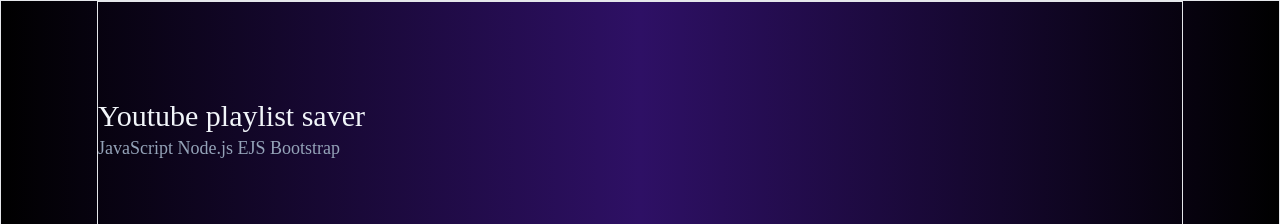
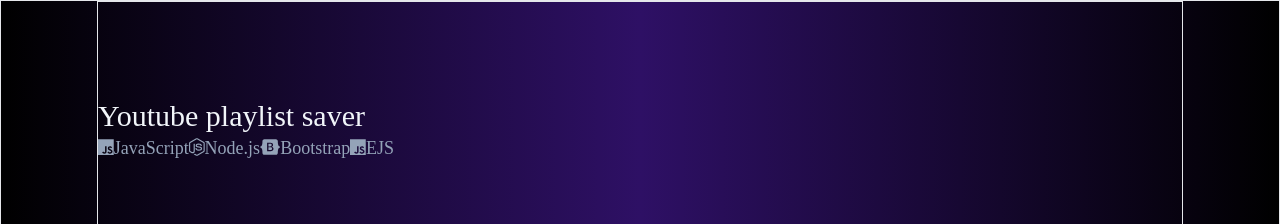
Before and after one commit to Benhan11/project-portfolio, a React (Create React App) app: page /project in a window 1280 px wide. Shown: the top 224 px of the page. Built offline with nearby package versions, Linux system fonts and the light colour scheme.

Commit message:
Font awesome icons now working

```diff
--- a/package.json
+++ b/package.json
@@ -3,6 +3,9 @@
   "version": "0.1.0",
   "private": true,
   "dependencies": {
+    "@fortawesome/fontawesome-svg-core": "^6.5.2",
+    "@fortawesome/free-brands-svg-icons": "^6.5.2",
+    "@fortawesome/react-fontawesome": "^0.2.0",
     "@types/jest": "^27.5.2",
     "@types/node": "^16.18.91",
     "@types/react": "^18.2.70",
--- a/src/pages/ProjectPage.tsx
+++ b/src/pages/ProjectPage.tsx
@@ -1,10 +1,19 @@
+import { FontAwesomeIcon } from '@fortawesome/react-fontawesome';
+import { faJs, faNodeJs, faBootstrap } from '@fortawesome/free-brands-svg-icons';
+
+
 function ProjectPage() {
     return (
         <div className="min-h-screen font-mono text-slate-400 bg-gradient-to-r from-black via-violet-950 to-black">
             <div className="border mx-auto max-w-screen-xl px-6 md:px-12 lg:px-24">
                 <div className="border lg:py-24 md:py-12 sm:py-6">
                     <h1 className="text-slate-100 text-3xl font-medium">Youtube playlist saver</h1>
-                    <h2 className="text-lg">JavaScript Node.js EJS Bootstrap</h2>
+                    <h2 className="text-lg">
+                        <FontAwesomeIcon icon={faJs} />JavaScript
+                        <FontAwesomeIcon icon={faNodeJs} />Node.js
+                        <FontAwesomeIcon icon={faBootstrap} />Bootstrap
+                        <FontAwesomeIcon icon={faJs} />EJS
+                    </h2>
                 </div>
                 <div className="border lg:flex lg:justify-between">
                     <div className="border lg:w-1/2 lg:py-24 md:py-12 sm:py-6">
```
Also changed, not shown: 1 other file (tests, documents, lock files or other folders).
